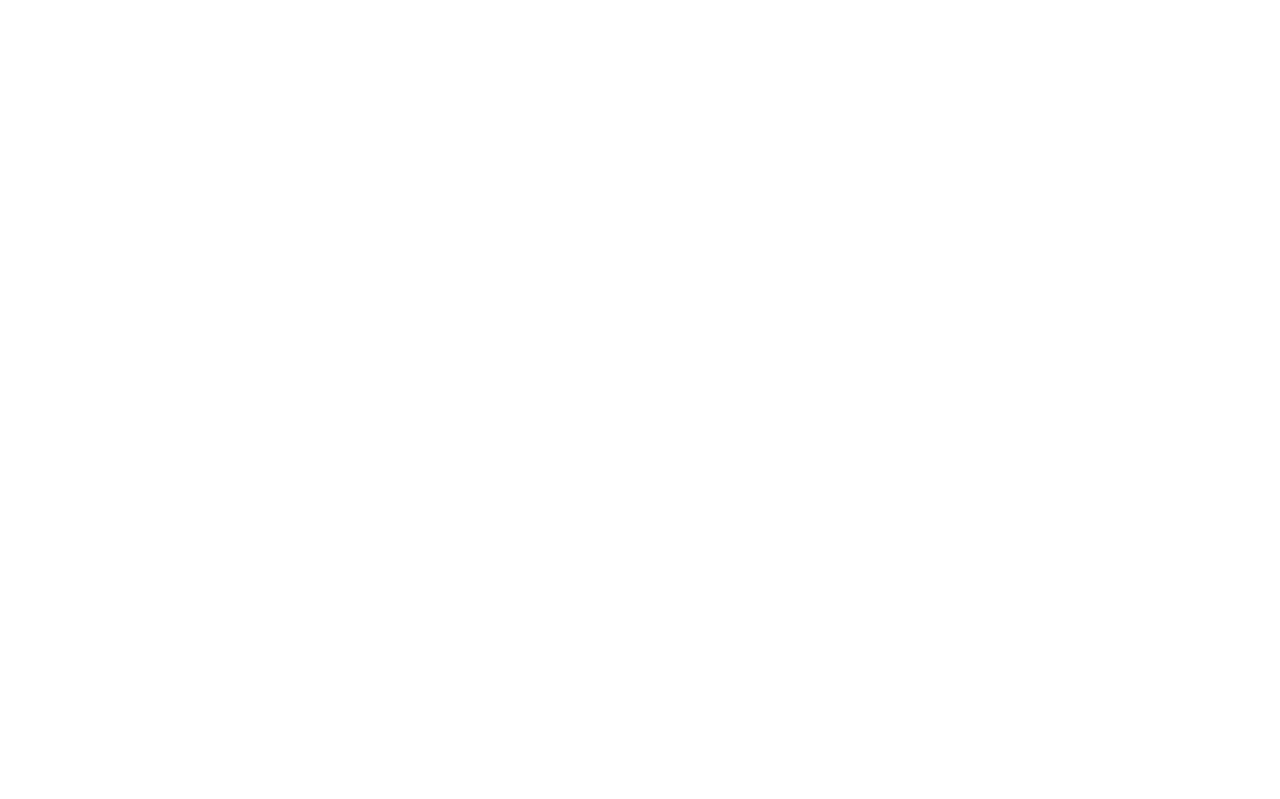
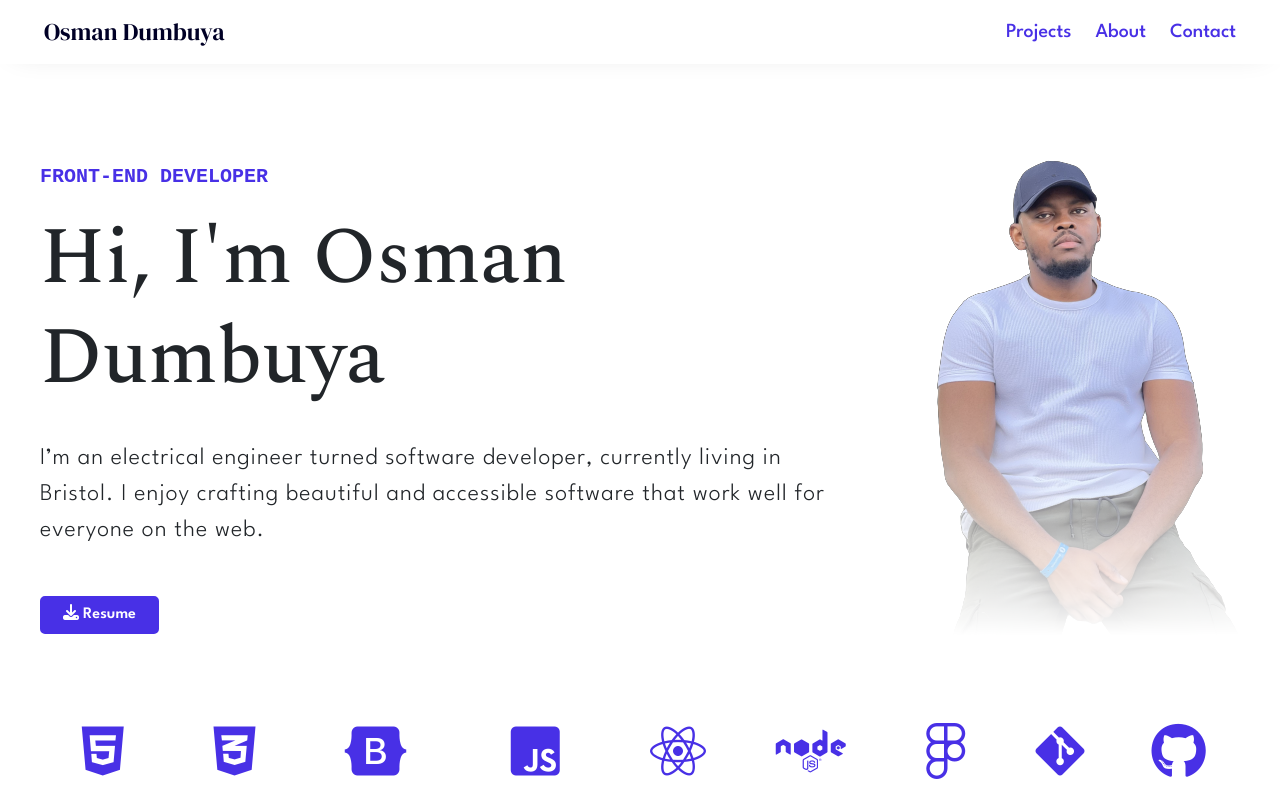
Before and after one commit to OsmanTolo/portfolio-reactjs, a React (Create React App) app: page / in a window 1280 px wide. Before the commit this address had no page. Shown: the top 799 px of the page. Built offline with nearby package versions, Linux system fonts and the light colour scheme.

Commit message:
Add hash router

```diff
--- a/package.json
+++ b/package.json
@@ -2,7 +2,6 @@
   "name": "portfolio-reactjs",
   "version": "0.1.0",
   "private": true,
-  "homepage": "https://osmantolo.github.io/portfolio-reactjs/",
   "dependencies": {
     "@testing-library/jest-dom": "^5.16.5",
     "@testing-library/react": "^13.4.0",
--- a/src/App.js
+++ b/src/App.js
@@ -17,11 +17,11 @@
     // Router provider providing the router created from the CreateBrowserRouter function
     <HashRouter>
       <Routes>
-        <Route path="/portfolio-reactjs" element={<RootLayout />}>
-          <Route path="/portfolio-reactjs" element={<Home />} />
-          <Route path="/portfolio-reactjs/about" element={<About />} />
-          <Route path="/portfolio-reactjs/projects" element={<Projects />} />
-          <Route path="/portfolio-reactjs/contact" element={<Contact />} />
+        <Route path="/" element={<RootLayout />}>
+          <Route path="/" element={<Home />} />
+          <Route path="/about" element={<About />} />
+          <Route path="/projects" element={<Projects />} />
+          <Route path="/contact" element={<Contact />} />
         </Route>
       </Routes>
     </HashRouter>
```
